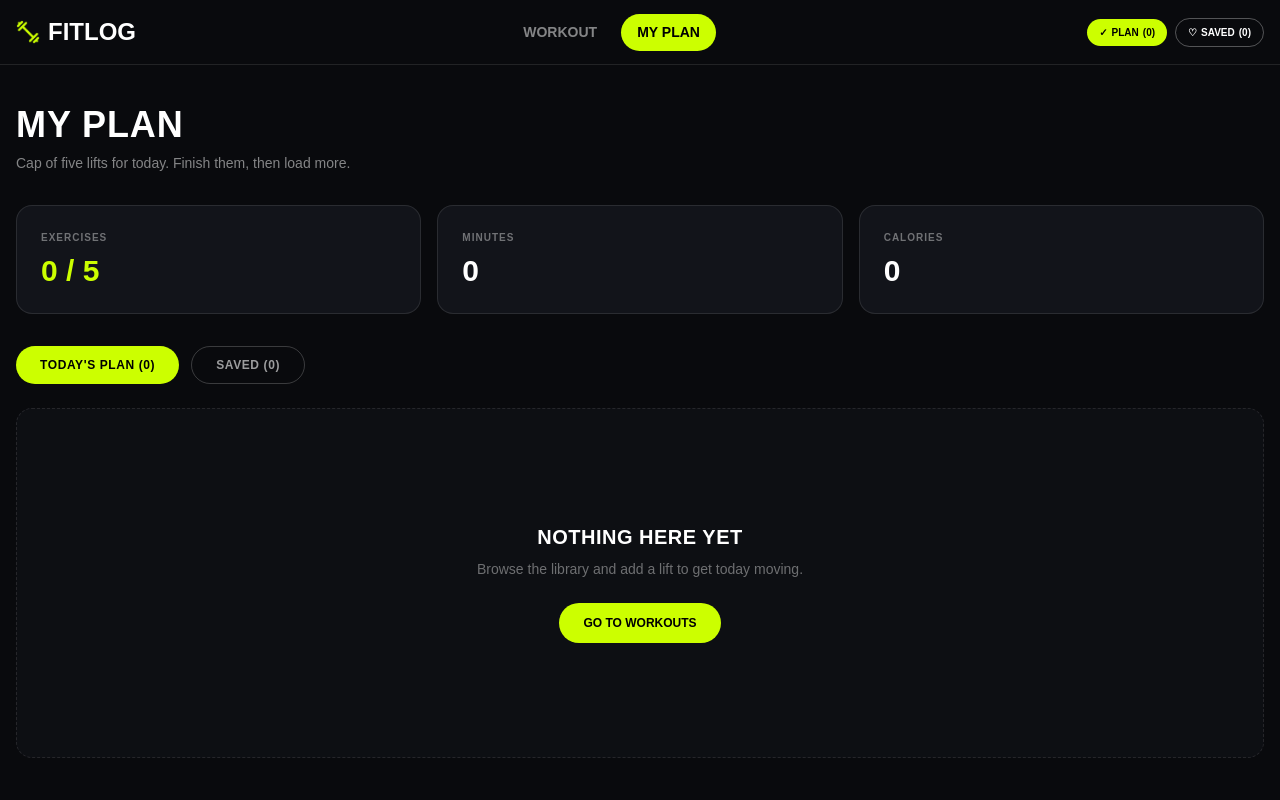
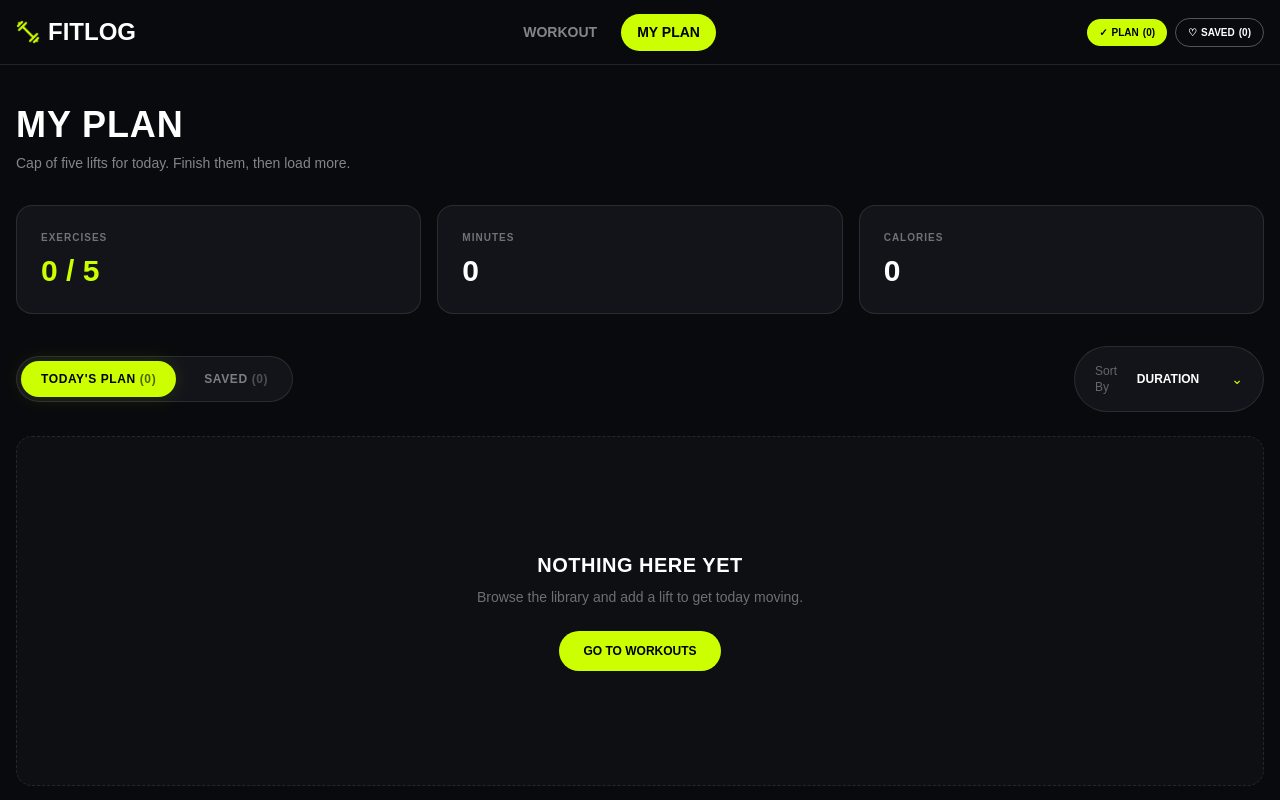
Before and after one commit to Sadiya646/Fitlog, a Next.js app: page /myplan in a window 1280 px wide. Shown: the top 800 px of the page. Built offline with nearby package versions, Linux system fonts and the light colour scheme.

Commit message:
dropdown add

```diff
--- a/src/app/components/PlanTabs.tsx
+++ b/src/app/components/PlanTabs.tsx
@@ -1,12 +1,16 @@
 "use client";
 
-import React from "react";
+import React, { useState } from "react";
 
 interface PlanTabsProps {
     activeTab: "today" | "saved";
     setActiveTab: (tab: "today" | "saved") => void;
     planCount: number;
     savedCount: number;
+    sortBy: "duration" | "calories" | "rating";
+    setSortBy: (
+        value: "duration" | "calories" | "rating"
+    ) => void;
 }
 
 const PlanTabs = ({
@@ -14,32 +18,139 @@ const PlanTabs = ({
     setActiveTab,
     planCount,
     savedCount,
+    sortBy,
+    setSortBy,
 }: PlanTabsProps) => {
+    const [open, setOpen] = useState(false);
+
+    const options = [
+        {
+            value: "duration" as const,
+            label: "Duration",
+            icon: "◷",
+        },
+        {
+            value: "calories" as const,
+            label: "Calories",
+            icon: "🔥",
+        },
+        {
+            value: "rating" as const,
+            label: "Rating",
+            icon: "★",
+        },
+    ];
+
+    const selectedOption = options.find(
+        (option) => option.value === sortBy
+    );
+
     return (
-        <div className="mt-8 flex gap-3">
+        <div className="mt-8 flex flex-col gap-4 sm:flex-row sm:items-center sm:justify-between">
 
+            {/* LEFT - TABS */}
+            <div className="flex w-fit gap-2 rounded-full border border-white/10 bg-[#12141a] p-1">
                 <button
                     onClick={() => setActiveTab("today")}
-                className={`rounded-full px-6 py-2.5 text-xs font-black uppercase tracking-wider transition ${
+                    className={`rounded-full px-5 py-2.5 text-xs font-black uppercase tracking-wider transition-all duration-200 ${
                         activeTab === "today"
-                        ? "bg-[#ccff00] text-black"
-                        : "border border-white/20 text-white/60 hover:text-white"
+                            ? "bg-[#ccff00] text-black shadow-[0_0_20px_rgba(204,255,0,0.12)]"
+                            : "text-white/45 hover:text-white"
                     }`}
                 >
-                Today&apos;s Plan ({planCount})
+                    Today&apos;s Plan
+                    <span
+                        className={`ml-1 ${
+                            activeTab === "today"
+                                ? "text-black/60"
+                                : "text-white/25"
+                        }`}
+                    >
+                        ({planCount})
+                    </span>
                 </button>
 
                 <button
                     onClick={() => setActiveTab("saved")}
-                className={`rounded-full px-6 py-2.5 text-xs font-black uppercase tracking-wider transition ${
+                    className={`rounded-full px-5 py-2.5 text-xs font-black uppercase tracking-wider transition-all duration-200 ${
                         activeTab === "saved"
-                        ? "bg-[#ccff00] text-black"
-                        : "border border-white/20 text-white/60 hover:text-white"
+                            ? "bg-[#ccff00] text-black shadow-[0_0_20px_rgba(204,255,0,0.12)]"
+                            : "text-white/45 hover:text-white"
                     }`}
                 >
-                Saved ({savedCount})
+                    Saved
+                    <span
+                        className={`ml-1 ${
+                            activeTab === "saved"
+                                ? "text-black/60"
+                                : "text-white/25"
+                        }`}
+                    >
+                        ({savedCount})
+                    </span>
+                </button>
+            </div>
+
+            {/* RIGHT - SORT DROPDOWN */}
+            <div className="relative w-full sm:w-auto">
+                <button
+                    onClick={() => setOpen(!open)}
+                    className="flex w-full items-center justify-between gap-8 rounded-full border border-white/10 bg-[#12141a] px-5 py-4 text-left transition-all duration-200 hover:border-[#ccff00]/40 sm:w-[190px]"
+                >
+                    <div className="flex items-center gap-3">
+                        <span className="text-xs text-white/35">
+                            Sort By
+                        </span>
+
+                        <span className="text-xs font-black uppercase text-white">
+                            {selectedOption?.label}
+                        </span>
+                    </div>
+
+                    <span
+                        className={`text-sm text-[#ccff00] transition-transform duration-200 ${
+                            open ? "rotate-180" : ""
+                        }`}
+                    >
+                        ⌄
+                    </span>
                 </button>
 
+                {open && (
+                    <div className="absolute right-0 z-30 mt-2 w-full overflow-hidden rounded-2xl border border-white/10 bg-[#12141a] p-1.5 shadow-2xl sm:w-[190px]">
+                        {options.map((option) => (
+                            <button
+                                key={option.value}
+                                onClick={() => {
+                                    setSortBy(option.value);
+                                    setOpen(false);
+                                }}
+                                className={`flex w-full items-center justify-between rounded-xl px-4 py-3 text-left transition ${
+                                    sortBy === option.value
+                                        ? "bg-[#ccff00] text-black"
+                                        : "text-white/60 hover:bg-white/5 hover:text-white"
+                                }`}
+                            >
+                                <div className="flex items-center gap-3">
+                                    <span className="text-sm">
+                                        {option.icon}
+                                    </span>
+
+                                    <span className="text-xs font-bold uppercase">
+                                        {option.label}
+                                    </span>
+                                </div>
+
+                                {sortBy === option.value && (
+                                    <span className="text-xs font-black">
+                                        ✓
+                                    </span>
+                                )}
+                            </button>
+                        ))}
+                    </div>
+                )}
+            </div>
         </div>
     );
 };
--- a/src/app/myplan/page.tsx
+++ b/src/app/myplan/page.tsx
@@ -1,10 +1,10 @@
 "use client";
 
-import React, { useState } from "react";
+import React, { useEffect, useState } from "react";
 import Link from "next/link";
-import { usePlan } from "@/app/context/PlanContext";
 import { toast } from "react-toastify";
 
+import { usePlan } from "@/app/context/PlanContext";
 import PlanHeader from "@/app/components/PlanHeader";
 import PlanTabs from "@/app/components/PlanTabs";
 import SavedCard from "@/app/components/SavedCard";
@@ -15,56 +15,55 @@ const MyPlanPage = () => {
         plan,
         savedWorkouts,
         isLoaded,
+        removeFromPlan,
     } = usePlan();
 
     const [activeTab, setActiveTab] = useState<
         "today" | "saved"
     >("today");
 
-    const [completedIds, setCompletedIds] = useState<number[]>(() => {
-        if (typeof window !== "undefined") {
-            return JSON.parse(
-                localStorage.getItem("fitlog_completed") || "[]"
-            );
+    const [sortBy, setSortBy] = useState<
+        "duration" | "calories" | "rating"
+    >("duration");
+
+    const [completedIds, setCompletedIds] = useState<number[]>([]);
+
+    // Load completed workouts from localStorage
+    useEffect(() => {
+        const savedCompleted = localStorage.getItem(
+            "fitlog_completed"
+        );
+
+        if (savedCompleted) {
+            setCompletedIds(JSON.parse(savedCompleted));
         }
-
-        return [];
-    });
+    }, []);
 
     // Mark workout as done
-    const markAsDone = (id: number, name: string) => {
-        if (completedIds.includes(id)) {
-            toast.info("Workout already marked as done!", {
-                position: "bottom-right",
-                autoClose: 2500,
-            });
+  const markAsDone = (id: number, name: string) => {
+    removeFromPlan(id);
 
-            return;
-        }
+    toast.success(
+        `"${name}" completed successfully! 🎉`
+    );
+};
 
-        const updated = [...completedIds, id];
+    // Loading
+    if (!isLoaded) {
+        return (
+            <main className="flex min-h-screen items-center justify-center bg-[#090a0d] text-white">
+                <div className="flex flex-col items-center gap-4">
+                    <div className="h-10 w-10 animate-spin rounded-full border-4 border-white/10 border-t-[#ccff00]" />
 
-        setCompletedIds(updated);
-
-        localStorage.setItem(
-            "fitlog_completed",
-            JSON.stringify(updated)
+                    <p className="text-sm text-white/50">
+                        Loading workouts...
+                    </p>
+                </div>
+            </main>
         );
-
-        toast.success(`Completed: ${name}! 🎉`, {
-            position: "bottom-right",
-            autoClose: 2500,
-        });
-    };
+    }
 
     // Metrics
-    if(!isLoaded){
-        return(
-            <main className="flex min-h-screen items-center justify-center bg-[#090a0d] text-white">
-                <p className="text-xl text-white/50">Loading Workouts.....</p>
-            </main>
-        )
-    }
     const totalExercises = plan.length;
 
     const totalMinutes = plan.reduce(
@@ -79,9 +78,25 @@ const MyPlanPage = () => {
         0
     );
 
+    // Sort Today's Plan
+    const sortedPlan = [...plan].sort((a, b) => {
+        if (sortBy === "duration") {
+            return a.duration - b.duration;
+        }
+
+        if (sortBy === "calories") {
+            return a.caloriesBurned - b.caloriesBurned;
+        }
+
+        if (sortBy === "rating") {
+            return b.rating - a.rating;
+        }
+
+        return 0;
+    });
+
     return (
         <main className="min-h-screen bg-[#090a0d] px-4 py-10 text-white">
-
             <div className="mx-auto max-w-7xl">
 
                 {/* Header + Metrics */}
@@ -91,15 +106,19 @@ const MyPlanPage = () => {
                     totalCalories={totalCalories}
                 />
 
-                {/* Tabs */}
+                {/* Tabs + Sort */}
                 <PlanTabs
                     activeTab={activeTab}
                     setActiveTab={setActiveTab}
                     planCount={plan.length}
                     savedCount={savedWorkouts.length}
+                    sortBy={sortBy}
+                    setSortBy={setSortBy}
                 />
 
-                {/* Saved */}
+                {/* =========================
+                    SAVED TAB
+                ========================= */}
                 {activeTab === "saved" && (
                     <div className="mt-6">
 
@@ -116,7 +135,7 @@ const MyPlanPage = () => {
 
                                 <Link
                                     href="/"
-                                    className="mt-6 rounded-full bg-[#ccff00] px-6 py-3 text-xs font-black uppercase text-black"
+                                    className="mt-6 rounded-full bg-[#ccff00] px-6 py-3 text-xs font-black uppercase text-black transition hover:bg-[#b8e600]"
                                 >
                                     Go to Workouts
                                 </Link>
@@ -138,7 +157,9 @@ const MyPlanPage = () => {
                     </div>
                 )}
 
-                {/* Today's Plan */}
+                {/* =========================
+                    TODAY'S PLAN TAB
+                ========================= */}
                 {activeTab === "today" && (
                     <div className="mt-6">
 
@@ -155,7 +176,7 @@ const MyPlanPage = () => {
 
                                 <Link
                                     href="/"
-                                    className="mt-6 rounded-full bg-[#ccff00] px-6 py-3 text-xs font-black uppercase text-black"
+                                    className="mt-6 rounded-full bg-[#ccff00] px-6 py-3 text-xs font-black uppercase text-black transition hover:bg-[#b8e600]"
                                 >
                                     Go to Workouts
                                 </Link>
@@ -164,7 +185,7 @@ const MyPlanPage = () => {
                         ) : (
                             <div className="space-y-4">
 
-                                {plan.map((workout) => (
+                                {sortedPlan.map((workout) => (
                                     <TodayPlanCard
                                         key={workout.id}
                                         workout={workout}
```
Also changed, not shown: src/app/components/Library.tsx (+7 -3 lines), src/app/components/TodayPlanCard.tsx (+12 -7 lines), src/app/not-found.tsx (added, +34 -0 lines). Lines whose indentation alone changed are shown as unchanged.
